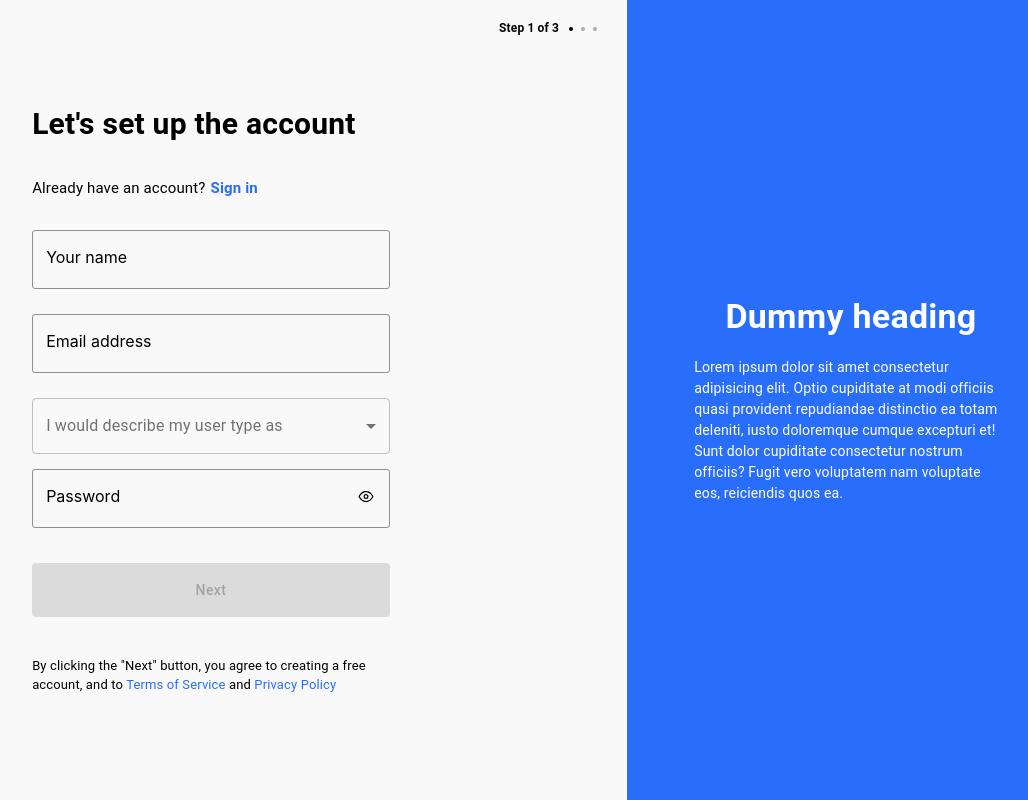
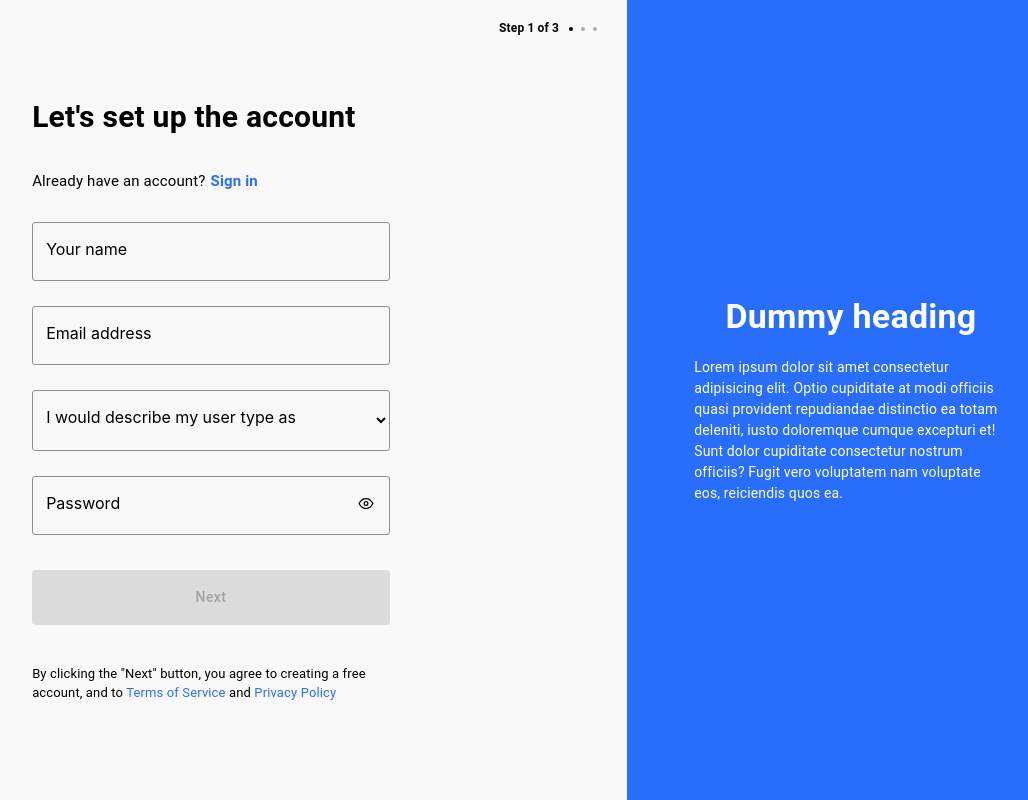
Before and after one commit to romeo-folie/incsub, a React (Create React App) app: page / in a window 1280 px wide. Shown: the whole page, without its empty margins (205-1233 px from the left). Built offline with nearby package versions, Linux system fonts and the light colour scheme.

Commit message:
started select rewrite

```diff
--- a/src/App.tsx
+++ b/src/App.tsx
@@ -2,7 +2,7 @@ import React, {useState, ChangeEvent, FormEvent} from "react";
 import {Typography, Link, Button, makeStyles, Box} from "@material-ui/core";
 import "./App.css";
 import Input from "./components/Input/Input";
-import Select from "./components/Select";
+import Select from "./components/Select/Select";
 
 const useStyles = makeStyles({
   form: {
--- a/src/components/Select.tsx
+++ /dev/null
@@ -1,45 +0,0 @@
-import React, {ChangeEvent} from "react";
-import {
-  FormControl,
-  InputLabel,
-  Select as MSelect,
-  MenuItem,
-  FormHelperText,
-} from "@material-ui/core";
-
-interface IProps {
-  name: string;
-  value: string;
-  onChange: (
-    event: ChangeEvent<{name?: string | undefined; value: unknown}>
-  ) => void;
-  label: string;
-  options: string[];
-  error: string;
-  className?: string;
-}
-
-const Select: React.FC<IProps> = (props) => {
-  const {label, name, value, onChange, error, className, options} = props;
-
-  return (
-    <FormControl
-      variant="outlined"
-      className={className}
-      {...(error && {error: true})}
-    >
-      <InputLabel htmlFor={name}>{label}</InputLabel>
-      <MSelect id={name} label={label} name={name} value={value} onChange={onChange}>
-        <MenuItem value="">None</MenuItem>
-        {options.map((opt) => (
-          <MenuItem value={opt.toLowerCase()} key={opt.toLowerCase()}>
-            {opt}
-          </MenuItem>
-        ))}
-      </MSelect>
-      {error && <FormHelperText>{error}</FormHelperText>}
-    </FormControl>
-  );
-};
-
-export default Select;
--- /dev/null
+++ b/src/components/Select/Select.tsx
@@ -0,0 +1,59 @@
+import React, {ChangeEvent, useEffect, useState} from "react";
+import "../Input/Input.css";
+
+interface IProps {
+  name: string;
+  value: string;
+  onChange: (
+    event: ChangeEvent<{name?: string | undefined; value: unknown}>
+  ) => void;
+  label: string;
+  options: string[];
+  error: string;
+  className?: string;
+}
+
+const Select: React.FC<IProps> = (props) => {
+  const {label, name, value, onChange, error, className, options} = props;
+
+  const [hasValue, setHasValue] = useState<boolean>(false);
+  const handleBlur = () => setHasValue(true);
+  const handleFocus = () => setHasValue(false);
+
+  useEffect(() => {
+    function initFields() {
+      if (value.length) {
+        setHasValue(true);
+      }
+    }
+
+    initFields();
+  }, [value]);
+
+  return (
+    <div
+      className={`input-group ${error ? "error" : ""} ${
+        hasValue && value.length ? "has-value" : ""
+      }`}
+    >
+      <label htmlFor={name}>{label}</label>
+      <select
+        id={name}
+        name={name}
+        value={value}
+        onBlur={handleBlur}
+        onFocus={handleFocus}
+        onChange={onChange}
+        className="input"
+      >
+        <option value=""></option>
+        {options.map((opt) => (
+          <option value={opt.toLowerCase()}>{opt}</option>
+        ))}
+      </select>
+      {error ? <span className="helper-text">{error}</span> : null}
+    </div>
+  );
+};
+
+export default Select;
```
